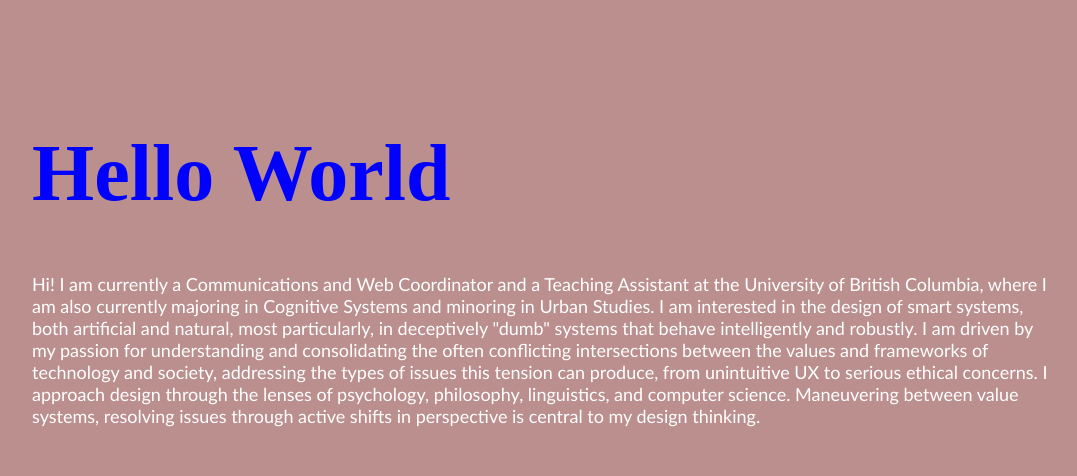
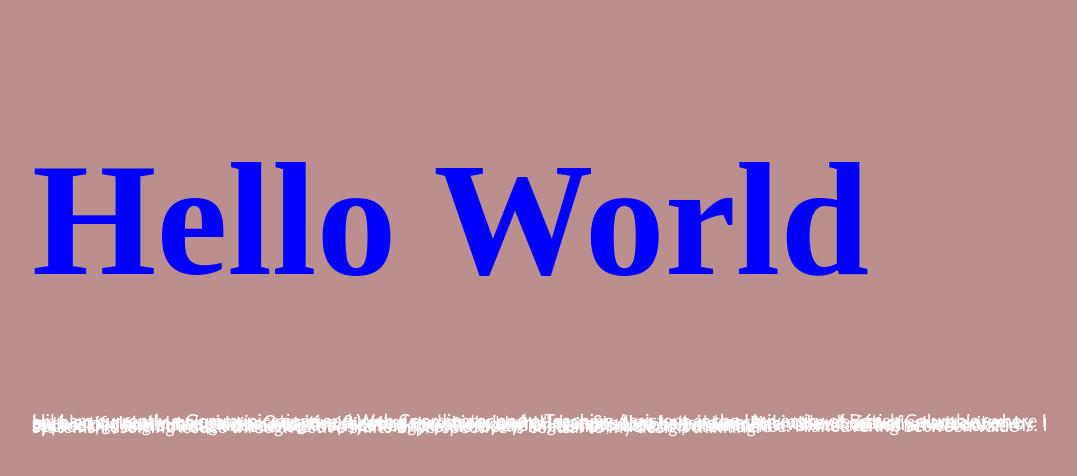
Before and after one commit to zoelin1122/zoelin1122.github.io, a plain HTML site: page index.html in a window 1280 px wide. Shown: the whole page, without its empty margins (96-1173 px from the left). Drawn offline with Linux system fonts and the light colour scheme.

Commit message:
Update index.html

```diff
--- a/index.html
+++ b/index.html
@@ -1,8 +1,8 @@
 <!DOCTYPE html>
 <html>
 <body style="background-color:rosybrown; margin:10%;">
-<h1 style="color: blue; font-size: 500%;">Hello World</h1>
-<p style="color: white; font-size: large; font-family: 'Gill Sans', 'Gill Sans MT', Calibri, 'Trebuchet MS', sans-serif;">
+<h1 style="color: blue; font-size: 1000%;">Hello World</h1>
+<p style="line-height: 5% ; color: white; font-size: large; font-family: 'Gill Sans', 'Gill Sans MT', Calibri, 'Trebuchet MS', sans-serif;">
     Hi! I am currently a Communications and Web Coordinator and a Teaching Assistant at the University of British Columbia,
     where I am also currently majoring in Cognitive Systems and minoring in Urban Studies.
     I am interested in the design of smart systems, both artificial and natural, most particularly, in deceptively "dumb" systems that behave intelligently and robustly.
```
